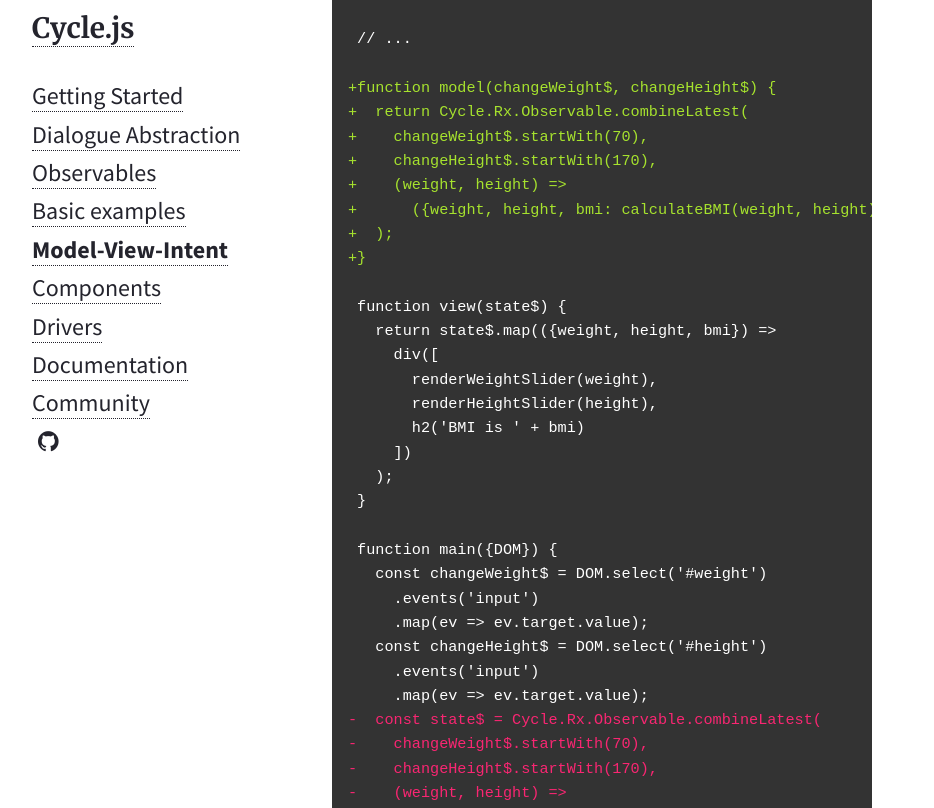
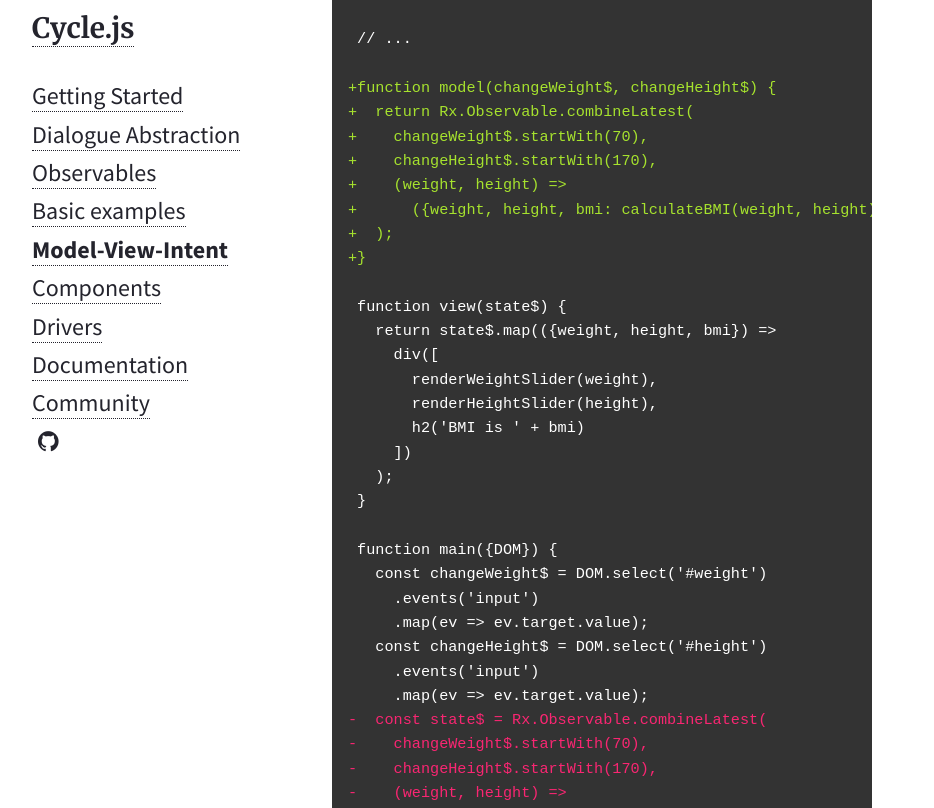
Before and after one commit to cyclejs/old-website, a Jekyll site: the page built from _posts/2015-01-26-model-view-intent.md, in a window 1280 px wide and 1400 px high, scrolled down 5352 px. Shown: the part 181-989 px from the top of the window, without its empty margins (168-1102 px from the left). Built offline with Jekyll 4.4.1, drawn with Linux system fonts in a browser that asks for light colours; nearby versions of some CDN libraries; some of the changed text lies outside the part shown.

Commit message:
Use Rx from peerDependency

```diff
--- a/_posts/2015-01-26-model-view-intent.md
+++ b/_posts/2015-01-26-model-view-intent.md
@@ -24,7 +24,7 @@
   const changeHeight$ = DOM.select('#height')
     .events('input')
     .map(ev => ev.target.value);
-  const state$ = Cycle.Rx.Observable.combineLatest(
+  const state$ = Rx.Observable.combineLatest(
     changeWeight$.startWith(70),
     changeHeight$.startWith(170),
     (weight, height) => {
@@ -88,7 +88,7 @@
    const changeHeight$ = DOM.select('#height')
      .events('input')
      .map(ev => ev.target.value);
-   const state$ = Cycle.Rx.Observable.combineLatest(
+   const state$ = Rx.Observable.combineLatest(
      changeWeight$.startWith(70),
      changeHeight$.startWith(170),
 -    (weight, height) => {
@@ -166,7 +166,7 @@
    const changeHeight$ = DOM.select('#height')
      .events('input')
      .map(ev => ev.target.value);
-   const state$ = Cycle.Rx.Observable.combineLatest(
+   const state$ = Rx.Observable.combineLatest(
      changeWeight$.startWith(70),
      changeHeight$.startWith(170),
      (weight, height) =>
@@ -199,7 +199,7 @@
  // ...
 
 +function model(changeWeight$, changeHeight$) {
-+  return Cycle.Rx.Observable.combineLatest(
++  return Rx.Observable.combineLatest(
 +    changeWeight$.startWith(70),
 +    changeHeight$.startWith(170),
 +    (weight, height) =>
@@ -224,7 +224,7 @@
    const changeHeight$ = DOM.select('#height')
      .events('input')
      .map(ev => ev.target.value);
--  const state$ = Cycle.Rx.Observable.combineLatest(
+-  const state$ = Rx.Observable.combineLatest(
 -    changeWeight$.startWith(70),
 -    changeHeight$.startWith(170),
 -    (weight, height) =>
@@ -261,7 +261,7 @@
 
 -function model(changeWeight$, changeHeight$) {
 +function model(actions) {
-   return Cycle.Rx.Observable.combineLatest(
+   return Rx.Observable.combineLatest(
 -    changeWeight$.startWith(70),
 -    changeHeight$.startWith(170),
 +    actions.changeWeight$.startWith(70),
```
